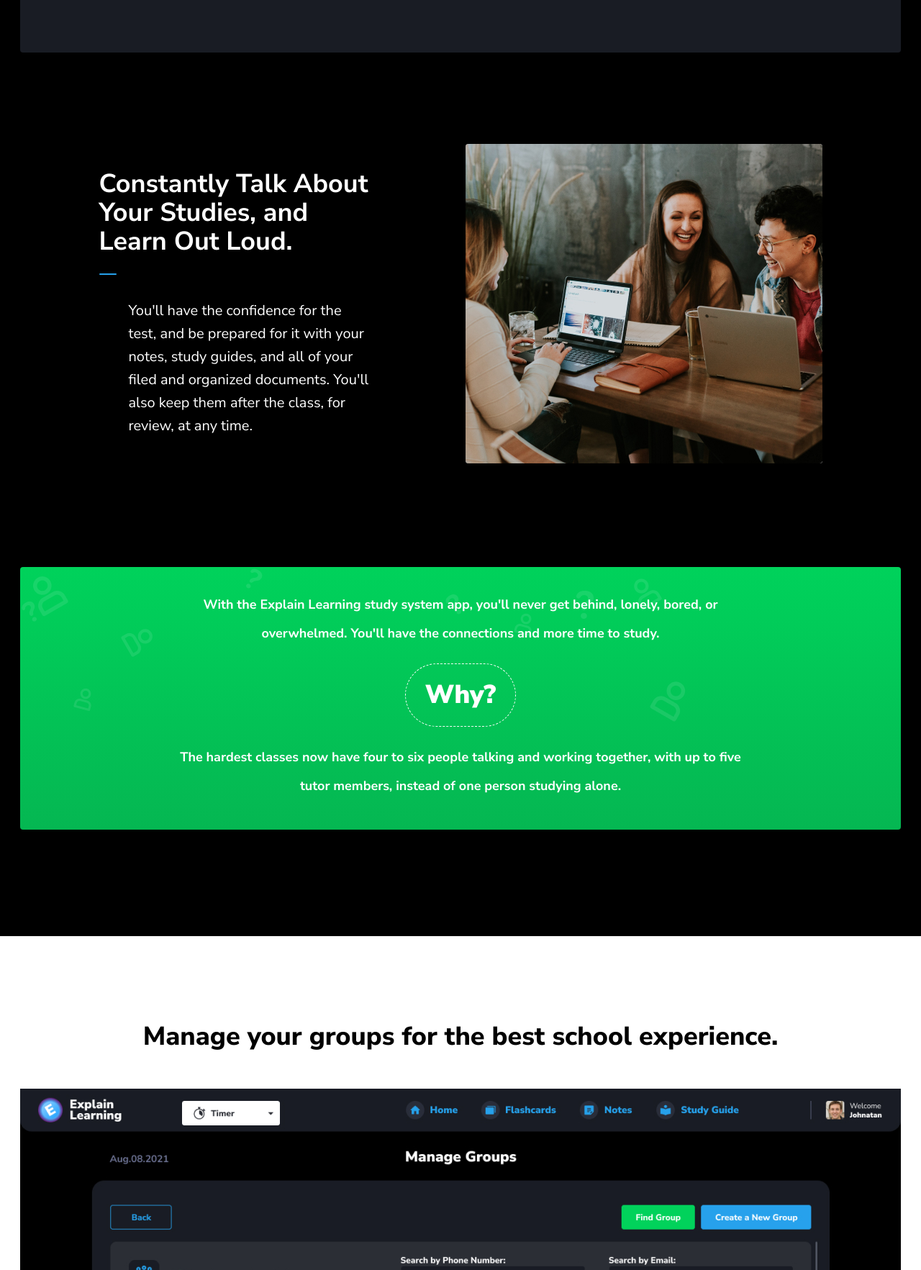
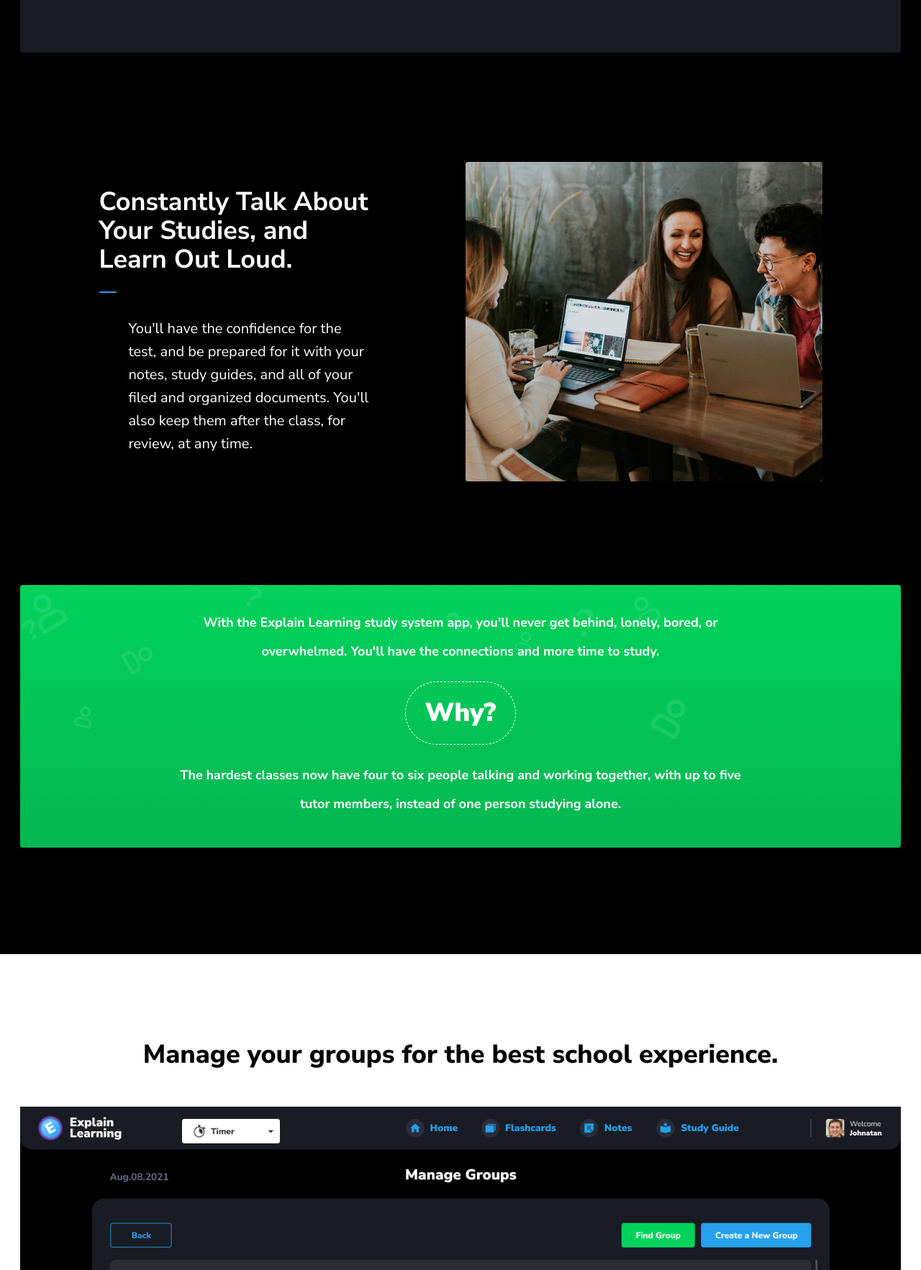
Before and after one commit to Exib1t/Explain-Learning, a PHP site: page / in a window 1280 px wide. Shown: the part 4735-6500 px from the top of the page at 72% size. Run offline with PHP 8.4, Linux system fonts and the light colour scheme; style sheets or scripts are compiled from the project's sources.

Commit message:
contentInfo slice, and favicon

```diff
--- a/dev/src/sass/_sprites.scss
+++ b/dev/src/sass/_sprites.scss
@@ -11,9 +11,9 @@
 // $spritesheet: width height image $spritesheet-sprites;
 $spritesheet-width: 0px;
 $spritesheet-height: 0px;
-$spritesheet-image: '../img/spritesheet.png?1656072639166';
+$spritesheet-image: '../img/spritesheet.png?1656188584714';
 $spritesheet-sprites: ();
-$spritesheet: (0px, 0px, '../img/spritesheet.png?1656072639166', $spritesheet-sprites, );
+$spritesheet: (0px, 0px, '../img/spritesheet.png?1656188584714', $spritesheet-sprites, );
 
 // The provided mixins are intended to be used with the array-like variables
 //
--- a/dev/src/sass/blocks/_b-contentInfo.scss
+++ b/dev/src/sass/blocks/_b-contentInfo.scss
@@ -13,7 +13,7 @@
   width: 100%;
   max-width: 1264px;
   box-sizing: border-box;
-  padding: 110px 20px 148px 20px;
+  padding: 110px 20px 0 20px;
 
   @media screen and (max-width: 768px) {
     padding: 80px 20px;
@@ -41,20 +41,11 @@
     background: $BGgray;
     border-radius: 4px;
     padding: 0 0 76px 0;
-    margin: 0 0 127px 0;
+    margin: 0;
     overflow: auto;
-
-    @media screen and (max-width: 768px) {
-      margin: 80px;
-    }
-
-    @media screen and (max-width: 576px) {
-      margin: 60px;
-    }
 
     @media screen and (max-width: 460px) {
       padding: 0 0 20px 0;
-      margin: 40px;
     }
   }
 
@@ -146,170 +137,4 @@
       }
     }
   }
-
-  &__block {
-    display: flex;
-    justify-content: center;
-    align-items: center;
-    width: 100%;
-    gap: 125px;
-    padding: 0;
-    margin: 0 0 144px 0;
-
-    @media screen and (max-width: 960px) {
-      flex-direction: column;
-    }
-
-    @media screen and (max-width: 768px) {
-      margin: 0 0 80px 0;
-      gap: 80px;
-    }
-
-    @media screen and (max-width: 576px) {
-      margin: 0 0 60px 0;
-      gap: 50px;
-    }
-
-    @media screen and (max-width: 460px) {
-      margin: 0 0 40px 0;
-      gap: 20px;
-    }
-
-    &Side {
-      display: flex;
-      flex-direction: column;
-      justify-content: center;
-    }
-
-    &Title {
-      font-family: $Nunito;
-      font-style: normal;
-      font-weight: 700;
-      font-size: 36px;
-      line-height: 40px;
-      color: $fontWhite;
-      padding: 0;
-      margin: 0;
-      width: 100%;
-      max-width: 384px;
-
-      @media screen and (max-width: 460px) {
-        font-size: 30px;
-        line-height: 34px;
-      }
-
-      @media screen and (max-width: 400px) {
-        font-size: 26px;
-        line-height: 30px;
-      }
-
-      &::after {
-        content: "";
-        display: block;
-        width: 24px;
-        height: 2px;
-        background: #26A1EB;
-        border-radius: 1px;
-        margin: 24px 0 34px 0;
-
-        @media screen and (max-width: 460px) {
-          margin: 10px 0;
-        }
-      }
-    }
-
-    &Text {
-      font-family: $Nunito;
-      font-style: normal;
-      font-weight: 400;
-      font-size: 20px;
-      line-height: 32px;
-      color: $fontWhite;
-      padding: 0 0 0 41px;
-      margin: 0;
-      width: 100%;
-      max-width: 335px;
-
-      @media screen and (max-width: 460px) {
-        font-size: 16px;
-        line-height: 26px;
-      }
-
-      @media screen and (max-width: 440px) {
-        padding: 0 0 0 20px;
-      }
-
-      @media screen and (max-width: 340px) {
-        padding: 0;
-      }
-    }
-
-    &Image {
-      display: block;
-      width: 100%;
-      max-width: 496px;
-      height: 100%;
-      max-height: 444px;
-      border-radius: 4px;
-    }
-  }
-
-  &__reasons {
-    display: flex;
-    flex-direction: column;
-    justify-content: center;
-    align-items: center;
-    box-sizing: border-box;
-    width: 100%;
-    padding: 32px 20px 41px 20px;
-    margin: 0;
-    background: url('../../assets/img/blocks/contentInfo/ReasonsBG.png'),
-    url('../../assets/img/blocks/contentInfo/ReasonsBG_2.png'),
-    $BGgreenGradient;
-    background-repeat: no-repeat;
-    border-radius: 4px;
-
-    @media screen and (max-width: 460px) {
-      padding: 20px;
-    }
-
-    &Text {
-      font-family: $Nunito;
-      font-style: normal;
-      font-weight: 700;
-      font-size: 18px;
-      line-height: 40px;
-      text-align: center;
-      color: $fontWhite;
-      padding: 0;
-      margin: 0;
-      width: 100%;
-      max-width: 808px;
-
-      @media screen and (max-width: 460px) {
-        font-size: 14px;
-        line-height: 26px;
-      }
-    }
-
-    .b-contentInfo__reasonsSpan {
-      font-family: $Nunito;
-      font-style: normal;
-      text-align: center;
-      color: $fontWhite;
-      margin: 22px 0;
-      font-weight: 900;
-      font-size: 36px;
-      line-height: 66px;
-      box-sizing: border-box;
-      padding: 10px 27px;
-      border: 1px dashed #FFFFFF;
-      border-radius: 124px;
-
-      @media screen and (max-width: 460px) {
-        font-size: 30px;
-        line-height: 55px;
-      }
-    }
-  }
 }
--- /dev/null
+++ b/dev/src/sass/blocks/_b-contentLearn.scss
@@ -0,0 +1,119 @@
+.l-contentLearn {
+  display: flex;
+  justify-content: center;
+  align-items: center;
+  width: 100%;
+}
+
+.b-contentLearn {
+  display: flex;
+  justify-content: center;
+  align-items: center;
+  width: 100%;
+  max-width: 1264px;
+  box-sizing: border-box;
+  gap: 125px;
+  padding: 152px 20px 144px 20px;
+  margin: 0;
+
+  @media screen and (max-width: 960px) {
+    flex-direction: column;
+  }
+
+  @media screen and (max-width: 768px) {
+    padding: 80px 20px;
+    gap: 80px;
+  }
+
+  @media screen and (max-width: 576px) {
+    padding: 60px 20px;
+    gap: 50px;
+  }
+
+  @media screen and (max-width: 460px) {
+    padding: 40px 20px;
+    gap: 20px;
+  }
+
+  @media screen and (max-width: 340px) {
+    padding: 20px;
+  }
+
+  &__side {
+    display: flex;
+    flex-direction: column;
+    justify-content: center;
+  }
+
+  &__title {
+    font-family: $Nunito;
+    font-style: normal;
+    font-weight: 700;
+    font-size: 36px;
+    line-height: 40px;
+    color: $fontWhite;
+    padding: 0;
+    margin: 0;
+    width: 100%;
+    max-width: 384px;
+
+    @media screen and (max-width: 460px) {
+      font-size: 30px;
+      line-height: 34px;
+    }
+
+    @media screen and (max-width: 400px) {
+      font-size: 26px;
+      line-height: 30px;
+    }
+
+    &::after {
+      content: "";
+      display: block;
+      width: 24px;
+      height: 2px;
+      background: #26A1EB;
+      border-radius: 1px;
+      margin: 24px 0 34px 0;
+
+      @media screen and (max-width: 460px) {
+        margin: 10px 0;
+      }
+    }
+  }
+
+  &__text {
+    font-family: $Nunito;
+    font-style: normal;
+    font-weight: 400;
+    font-size: 20px;
+    line-height: 32px;
+    color: $fontWhite;
+    padding: 0 0 0 41px;
+    margin: 0;
+    width: 100%;
+    max-width: 335px;
+
+    @media screen and (max-width: 460px) {
+      font-size: 16px;
+      line-height: 26px;
+    }
+
+    @media screen and (max-width: 440px) {
+      padding: 0 0 0 20px;
+    }
+
+    @media screen and (max-width: 340px) {
+      padding: 0;
+    }
+  }
+
+  &__img {
+    display: block;
+    width: 100%;
+    max-width: 496px;
+    height: 100%;
+    max-height: 444px;
+    border-radius: 4px;
+  }
+}
--- /dev/null
+++ b/dev/src/sass/blocks/_b-contentReasons.scss
@@ -0,0 +1,79 @@
+.l-contentReasons {
+  display: flex;
+  justify-content: center;
+  align-items: center;
+  width: 100%;
+}
+
+.b-contentReasons {
+  display: flex;
+  flex-direction: column;
+  box-sizing: border-box;
+  max-width: 1264px;
+  width: 100%;
+  padding: 0 20px 148px 20px;
+  margin: 0;
+
+  @media screen and (max-width: 460px) {
+    padding: 20px;
+  }
+
+  &__wrapper {
+    display: flex;
+    flex-direction: column;
+    justify-content: center;
+    align-items: center;
+    box-sizing: border-box;
+    width: 100%;
+    padding: 32px 20px 41px 20px;
+    margin: 0;
+    background: url('../../assets/img/blocks/contentInfo/ReasonsBG.png'),
+    url('../../assets/img/blocks/contentInfo/ReasonsBG_2.png'),
+    $BGgreenGradient;
+    background-repeat: no-repeat;
+    border-radius: 4px;
+
+    @media screen and (max-width: 460px) {
+      padding: 20px;
+    }
+  }
+
+  &__text {
+    font-family: $Nunito;
+    font-style: normal;
+    font-weight: 700;
+    font-size: 18px;
+    line-height: 40px;
+    text-align: center;
+    color: $fontWhite;
+    padding: 0;
+    margin: 0;
+    width: 100%;
+    max-width: 808px;
+
+    @media screen and (max-width: 460px) {
+      font-size: 14px;
+      line-height: 26px;
+    }
+  }
+
+  &__span {
+    font-family: $Nunito;
+    font-style: normal;
+    text-align: center;
+    color: $fontWhite;
+    margin: 22px 0;
+    font-weight: 900;
+    font-size: 36px;
+    line-height: 66px;
+    box-sizing: border-box;
+    padding: 10px 27px;
+    border: 1px dashed #FFFFFF;
+    border-radius: 124px;
+
+    @media screen and (max-width: 460px) {
+      font-size: 30px;
+      line-height: 55px;
+    }
+  }
+}
--- a/dev/src/sass/blocks/_b-mainNavigation.scss
+++ b/dev/src/sass/blocks/_b-mainNavigation.scss
@@ -4,10 +4,6 @@
 .l-mainNavigation {
   width: max-content;
   height: 100%;
-
-  @media screen and (max-width: 420px) {
-    display: none;
-  }
 }
 .b-mainNavigation {
   display: block;
@@ -38,5 +34,13 @@
     text-decoration: none;
     color: $fontWhite;
     background: $BGpurple;
+
+    @media screen and (max-width: 420px) {
+      padding: 11px 20px 10px 20px;
+    }
+
+    @media screen and (max-width: 340px) {
+      padding: 11px 10px 10px 10px;
+    }
   }
 }
--- a/dev/src/sass/main.scss
+++ b/dev/src/sass/main.scss
@@ -47,6 +47,8 @@
 @import 'blocks/b-contentSubscribe';
 @import 'blocks/b-contentStress';
 @import 'blocks/b-siteSocials';
+@import 'blocks/b-contentLearn';
+@import 'blocks/b-contentReasons';
 
 /**
  * Print styles
--- a/index.php
+++ b/index.php
@@ -6,7 +6,7 @@ require( 'inc/header.php' );
 ?>
 
 <main class="l-contentText">
-  <div class="l-firstScreen">
+  <section class="l-firstScreen">
     <div class="b-firstScreen">
 <!--      <div class="b-firstScreen__imgWrapper">-->
         <img src="assets/img/blocks/firstScreen/macbook.png" alt="MacBook" class="b-firstScreen__img">
@@ -20,9 +20,9 @@ require( 'inc/header.php' );
         <a href="#" class="b-firstScreen__sideButton hvr-bounce-to-right">Subscribe Now</a>
       </div>
     </div>
-  </div>
+  </section>
 
-  <div class="l-contentAbout">
+  <section class="l-contentAbout">
     <div class="b-contentAbout">
       <img src="assets/img/blocks/contentAbout/image_1.png" alt="about" class="b-contentAbout__img">
       <div class="b-contentAbout__text b-text">
@@ -54,9 +54,9 @@ require( 'inc/header.php' );
         </div>
       </div>
     </div>
-  </div>
+  </section>
 
-  <div class="l-contentCommunity">
+  <section class="l-contentCommunity">
     <div class="b-contentCommunity">
       <img src="assets/img/blocks/contentCommunity/image_1.jpg" alt="image" class="b-contentCommunity__img">
       <div class="b-contentCommunity__textSide">
@@ -64,9 +64,9 @@ require( 'inc/header.php' );
         <div class="b-contentCommunity__text b-text"><p>You can meet in person, or work remotely with your group. Plus, use Tutors, who are anyone else using the site. You interact like in person, but with a smartphone call. The site folders and sharing are the same. This allows multiple groups to daisy-chain and learn together. So, if you're stumped, you can get outside help from someone new. All the groups can do it, even while working separately intensely.</p></div>
       </div>
     </div>
-  </div>
+  </section>
 
-  <div class="l-contentGuide">
+  <section class="l-contentGuide">
     <div class="b-contentGuide">
       <div class="b-contentGuide__article">
         <h3 class="b-contentGuide__articleTitle">Intuitive Flashcards</h3>
@@ -107,9 +107,9 @@ require( 'inc/header.php' );
         </div>
       </div>
     </div>
-  </div>
+  </section>
 
-  <div class="l-contentInfo">
+  <section class="l-contentInfo">
     <div class="b-contentInfo">
       <div class="b-contentInfo__article">
         <img src="assets/img/blocks/contentInfo/image_1.jpg" alt="image" class="b-contentInfo__articleImage">
@@ -127,28 +127,34 @@ require( 'inc/header.php' );
             one processed by two to six people in one group, and up to five tutor group members, INSTEAD OF ONE.</p>
         </div>
       </div>
+    </div>
+  </section>
 
-      <div class="b-contentInfo__block">
-        <div class="b-contentInfo__blockSide">
-          <h2 class="b-contentInfo__blockTitle">Constantly Talk About
-            Your Studies, and
-            Learn Out Loud.</h2>
-          <div class="b-contentInfo__blockText b-text"><p>You'll have the confidence for the test, and be prepared for it with your notes, study guides, and all of your filed and organized documents. You'll also keep them after the class, for review, at any time.</p></div>
-        </div>
-        <img src="assets/img/blocks/contentInfo/image_2.jpg" alt="image" class="b-contentInfo__blockImage">
+  <section class="l-contentLearn">
+    <div class="b-contentLearn">
+      <div class="b-contentLearn__side">
+        <h2 class="b-contentLearn__title">Constantly Talk About
+          Your Studies, and
+          Learn Out Loud.</h2>
+        <div class="b-contentLearn__text b-text"><p>You'll have the confidence for the test, and be prepared for it with your notes, study guides, and all of your filed and organized documents. You'll also keep them after the class, for review, at any time.</p></div>
       </div>
+      <img src="assets/img/blocks/contentInfo/image_2.jpg" alt="image" class="b-contentLearn__img">
+    </div>
+  </section>
 
-      <div class="b-contentInfo__reasons">
-        <p class="b-contentInfo__reasonsText">With the Explain Learning study system app, you'll never get behind, lonely, bored,
+  <section class="l-contentReasons">
+    <div class="b-contentReasons">
+      <div class="b-contentReasons__wrapper">
+        <p class="b-contentReasons__text">With the Explain Learning study system app, you'll never get behind, lonely, bored,
           or overwhelmed. You'll have the connections and more time to study.</p>
-        <span class="b-contentInfo__reasonsSpan">Why?</span>
-        <p class="b-contentInfo__reasonsText">The hardest classes now have four to six people talking and working together,
+        <span class="b-contentReasons__span">Why?</span>
+        <p class="b-contentReasons__text">The hardest classes now have four to six people talking and working together,
           with up to five tutor members, instead of one person studying alone.</p>
       </div>
     </div>
-  </div>
+  </section>
 
-  <div class="l-contentGroups">
+  <section class="l-contentGroups">
     <div class="b-contentGroups">
       <h2 class="b-contentGroups__title">Manage your groups for the best school experience.</h2>
       <img src="assets/img/blocks/contentGroups/image_1.jpg" alt="manage groups" class="b-contentGroups__image">
@@ -157,9 +163,9 @@ require( 'inc/header.php' );
       </div>
       <img src="assets/img/blocks/contentGroups/image_2.jpg" alt="pop up" class="b-contentGroups__image">
     </div>
-  </div>
+  </section>
 
-  <div class="l-contentFlashcards">
+  <section class="l-contentFlashcards">
     <div class="b-contentFlashcards">
       <div class="b-contentFlashcards__photos">
         <div class="b-contentFlashcards__photosColumn">
@@ -177,9 +183,9 @@ require( 'inc/header.php' );
           or share doc's with another person's creations with the group's Share Documents Folder.</div>
       </div>
     </div>
-  </div>
+  </section>
 
-  <div class="l-contentTrial">
+  <section class="l-contentTrial">
     <div class="b-contentTrial">
       <div class="b-contentTrial__wrapper">
         <div class="b-contentTrial__text"><p>Search through the Explain Learning web app
@@ -188,9 +194,9 @@ require( 'inc/header.php' );
         <a href="#" class="b-contentTrial__button hvr-bounce-to-right">Click Here</a>
       </div>
     </div>
-  </div>
+  </section>
 
-  <div class="l-contentImprove">
+  <section class="l-contentImprove">
     <div class="b-contentImprove">
       <div class="b-contentImprove__side">
         <h2 class="b-contentImprove__sideTitle">Focus on the Easiest
@@ -202,9 +208,9 @@ require( 'inc/header.php' );
       </div>
       <img src="assets/img/blocks/contentImprove/image.jpg" alt="" class="b-contentImprove__img">
     </div>
-  </div>
+  </section>
 
-  <div class="l-contentSubscribe">
+  <section class="l-contentSubscribe">
     <div class="b-contentSubscribe">
       <div class="b-contentSubscribe__wrapper">
         <h3 class="b-contentSubscribe__title">Subscribe</h3>
@@ -220,9 +226,9 @@ require( 'inc/header.php' );
         <a href="#" class="b-contentSubscribe__button hvr-bounce-to-right">Subscribe Now</a>
       </div>
     </div>
-  </div>
+  </section>
 
-  <div class="l-contentStress">
+  <section class="l-contentStress">
     <div class="b-contentStress">
       <img src="assets/img/blocks/contentStress/image.jpg" alt="stress" class="b-contentStress__img">
       <div class="b-contentStress__side">
@@ -235,7 +241,7 @@ require( 'inc/header.php' );
         </div>
       </div>
     </div>
-  </div>
+  </section>
 
 </main>
 
```
Also changed, not shown: favicon.ico.
